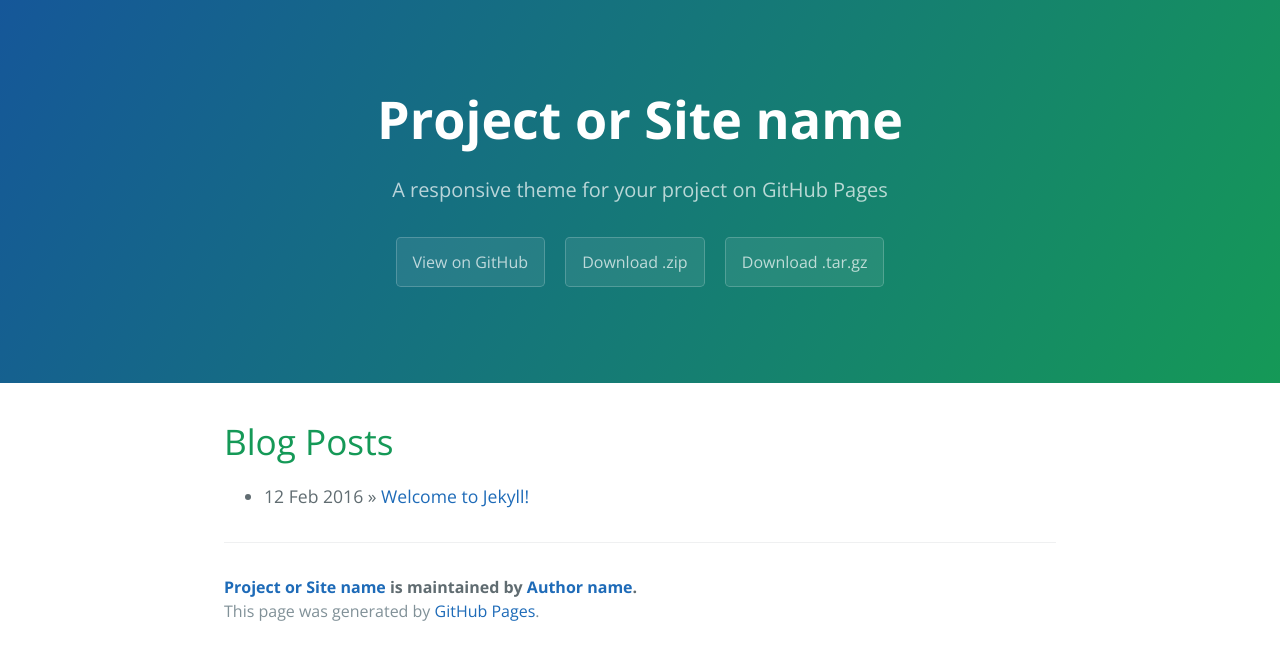
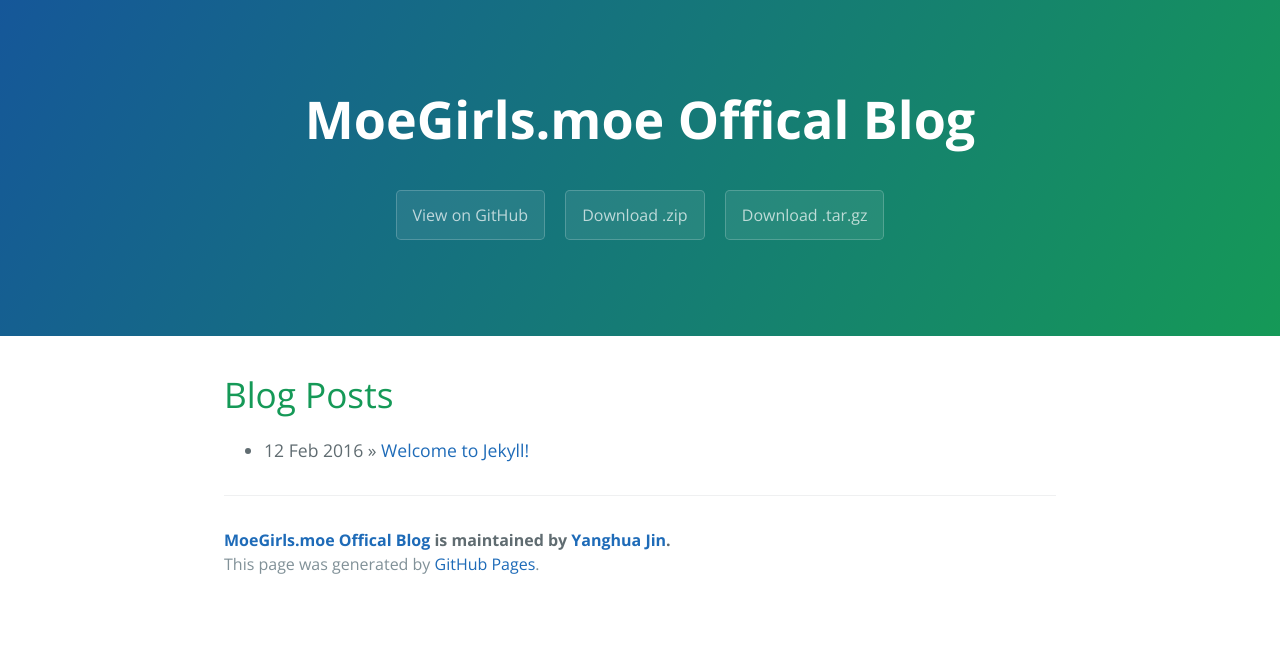
Before and after one commit to makegirlsmoe/makegirlsmoe.github.io, a Jekyll site: the page built from index.html, in a window 1280 px wide. Shown: the top 660 px of the page. Built offline with Jekyll 4.4.1, drawn with Linux system fonts in a browser that asks for light colours; the list of posts is cut into pages by our own code.

Commit message:
Change site name

```diff
--- a/_config.yml
+++ b/_config.yml
@@ -1,13 +1,12 @@
 # Setup
-title:        Project or Site name
-tagline:      A responsive theme for your project on GitHub Pages
+title:       MoeGirls.moe Offical Blog
 baseurl:      ""
 paginate:     1
 
 # About/contact
 author:
-  name:       Author name
-  url:        http://yourhomepage.com
+  name:       Yanghua Jin
+  url:        http://makegirlsmoe.github.io
 
 # Gems
 gems:
```
